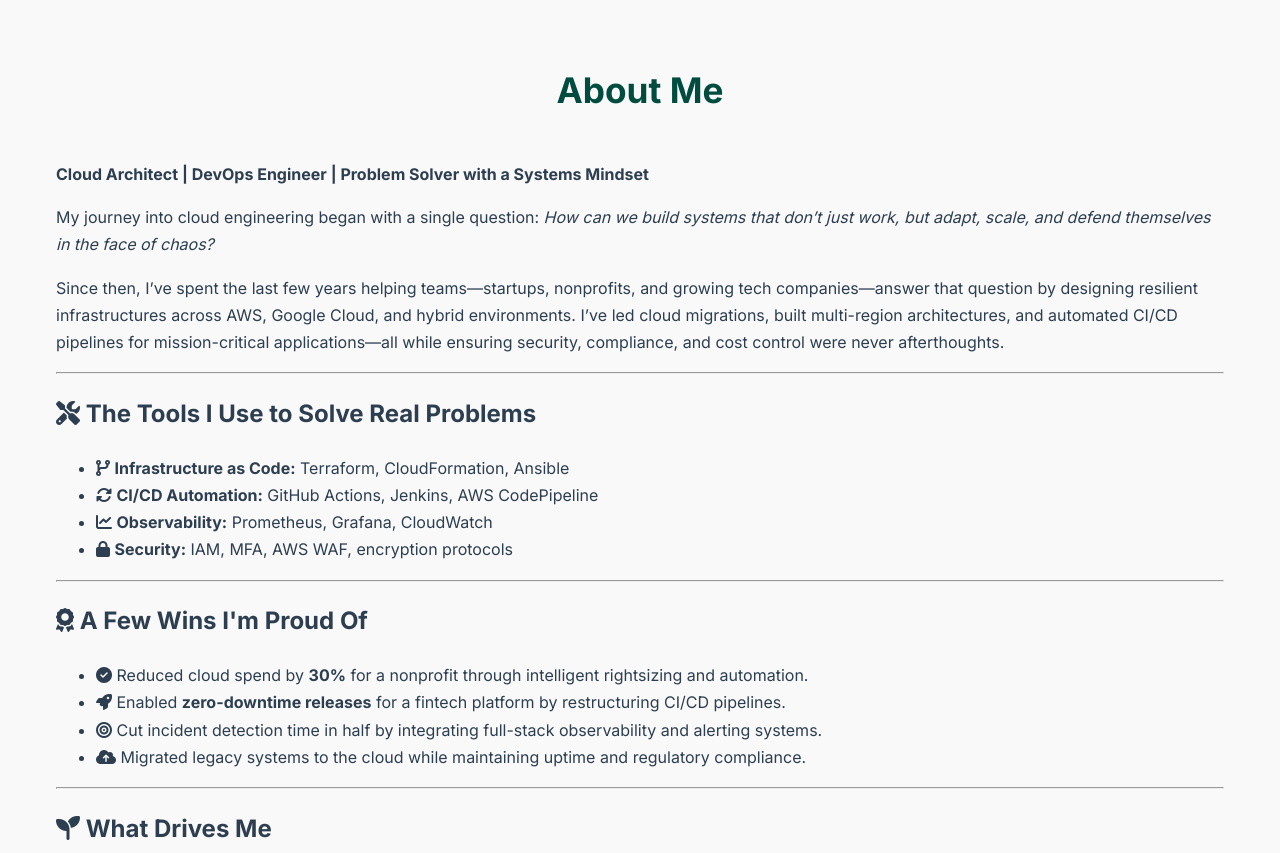
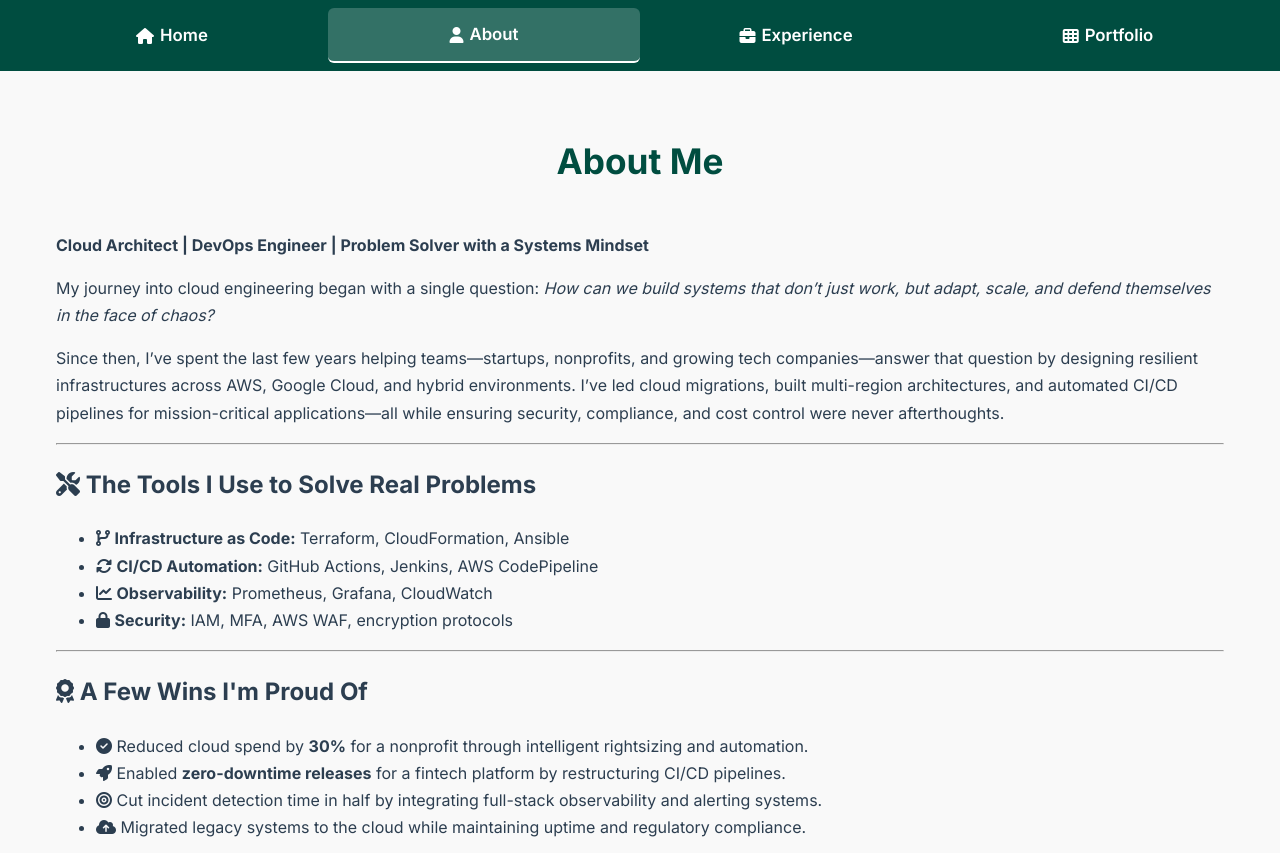
Before and after one commit to yomex96/yomex96.github.io, a plain HTML site: page about.html in a window 1280 px wide. Shown: the top 853 px of the page. Drawn offline with Linux system fonts and the light colour scheme.

Commit message:
Updated About

```diff
--- a/about.html
+++ b/about.html
@@ -103,6 +103,17 @@
 
 </head>
 
+<body>
+  <header>
+    <nav>
+      <ul>
+        <li><a href="index.html" class="nav-link"><i class="fas fa-home"></i>Home</a></li>
+        <li><a href="about.html" class="nav-link"><i class="fas fa-user"></i>About</a></li>
+        <li><a href="experience.html" class="nav-link"><i class="fas fa-briefcase"></i>Experience</a></li>
+        <li><a href="portfolio.html" class="nav-link"><i class="fas fa-th"></i>Portfolio</a></li>
+      </ul>
+    </nav>
+  </header>
 
   <main>
     <section class="portfolio animate-fade-in">
```
